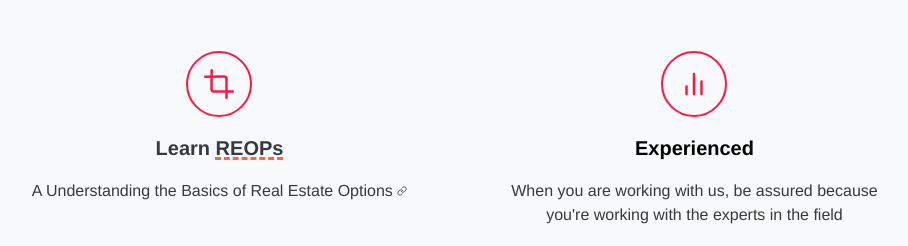
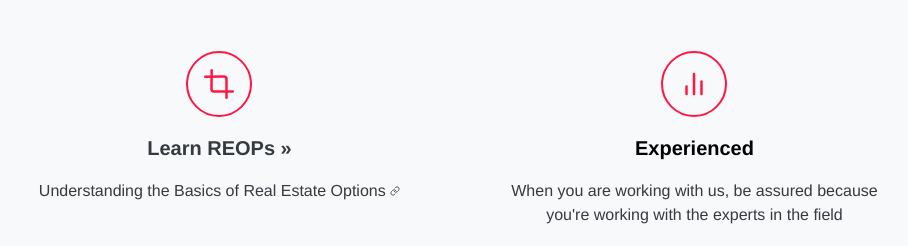
Before and after one commit to twinkle-toes-happy-feet-bubbles/OPVISION, a plain HTML site: page v1.html in a window 1280 px wide. Shown: the part 2460-2706 px from the top of the page, without its empty margins (183-1091 px from the left). Drawn offline with nearby package versions, Linux system fonts and the light colour scheme.

Commit message:
Update v1.html

```diff
--- a/v1.html
+++ b/v1.html
@@ -168,8 +168,8 @@
                                                 <svg xmlns="http://www.w3.org/2000/svg" width="30" height="30" viewBox="0 0 24 24" fill="none" stroke="currentColor" stroke-width="2" stroke-linecap="round" stroke-linejoin="round" class="feather feather-crop"><path d="M6.13 1L6 16a2 2 0 0 0 2 2h15"></path><path d="M1 6.13L16 6a2 2 0 0 1 2 2v15"></path></svg>
                                             </div>
                                         </div>
-                                        <h5 class="mt-0 mb-3"><a href="https://www.sofi.com/learn/content/real-estate-options-contracts/">Learn <span style="text-decoration: underline 3px dashed tomato;">REOPs</span></a></h5>
-                                        A Understanding the Basics of Real Estate Options  <span data-feather="link" width="10" height="10"></span>
+                                        <h5 class="mt-0 mb-3"><a href="https://www.sofi.com/learn/content/real-estate-options-contracts/">Learn REOPs »</a></h5>
+                                         Understanding the Basics of Real Estate Options  <span data-feather="link" width="10" height="10"></span>
                                     </div>
                                 </div>
                             </div>
```
